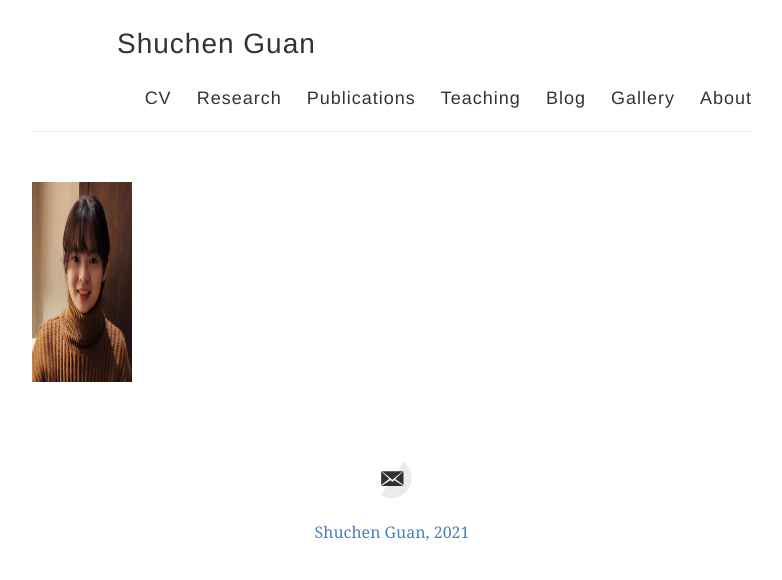
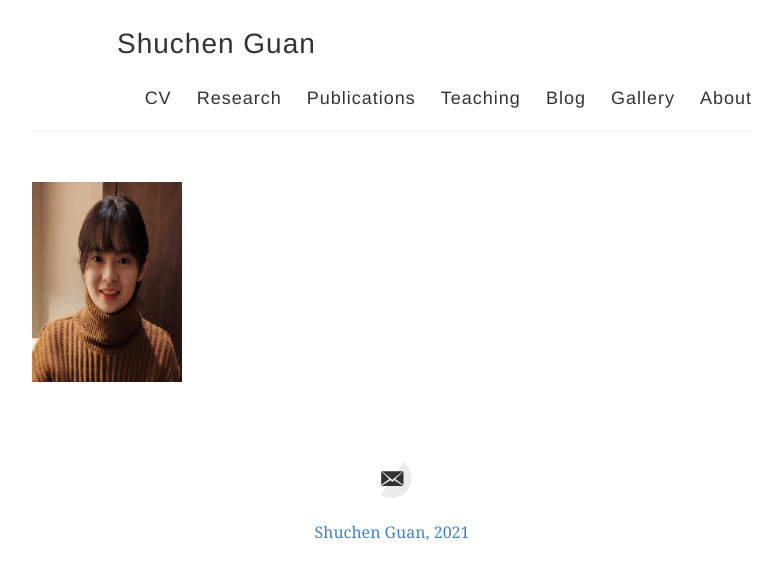
Before and after one commit to ShuchenGuan/ShuchenGuan.github.io, a Jekyll site: the page built from index.md, in a window 1280 px wide. Shown: the top 580 px of the page, without its empty margins (248-1030 px from the left). Built offline with Jekyll 4.4.1, drawn with Linux system fonts in a browser that asks for light colours.

Commit message:
Update index.md

```diff
--- a/index.md
+++ b/index.md
@@ -4,4 +4,4 @@ title: Home
 description: Personal Website
 ---
 
-<div style="text-align:left"><img src ="{{ site.baseurl }}/img/231091623593845_.pic_hd.jpg" width=100 height=200 /></div>
+<div style="text-align:left"><img src ="{{ site.baseurl }}/img/231091623593845_.pic_hd.jpg" width=150 height=200 /></div>
```
